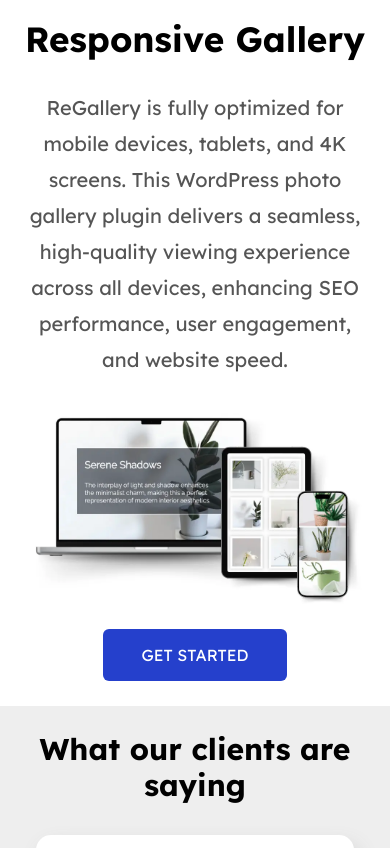
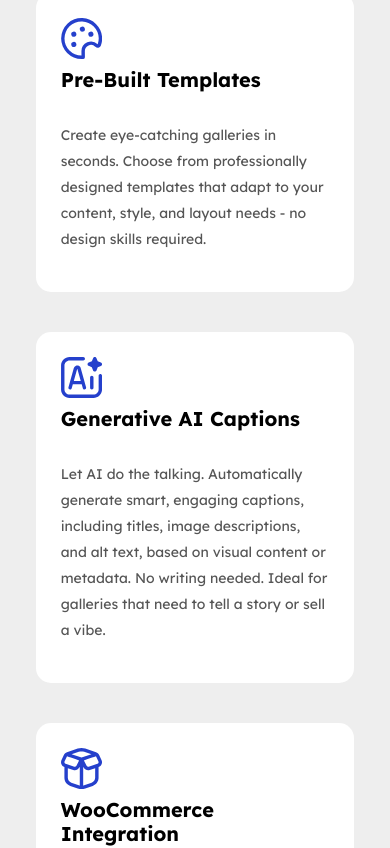
Before and after one commit to GrigorHarutyunian/regallery, a React (Vite) app: page / in a window 390 px wide. Shown: the part 4440-5288 px from the top of the page. Built offline with nearby package versions, Linux system fonts and the light colour scheme.

Commit message:
Added new cards to Features section

```diff
--- a/src/common-components/common-grid/CommonGrid.css
+++ b/src/common-components/common-grid/CommonGrid.css
@@ -33,7 +33,7 @@
   max-width: 339px;
   text-align: start;
 }
-.grid__6:not(._features) .section-text__desc {
+.grid__9:not(._features) .section-text__desc {
   min-height: 160px;
 }
 .feature-box {
@@ -44,10 +44,10 @@
   transition: all 0.5s ease;
   position: relative;
 }
-.grid__6 {
+.grid__9 {
   display: grid;
   grid-template-columns: repeat(3, 1fr);
-  grid-template-rows: repeat(2, auto);
+  grid-template-rows: repeat(3, auto);
   justify-content: space-between;
   gap: 35px;
   justify-items: center;
@@ -77,7 +77,7 @@
   overflow: hidden;
 }
 
-.grid__6._features .feature-box:hover {
+.grid__9._features .feature-box:hover {
   box-shadow: 0 10px 30px #858585;
   transform: translateY(-5px);
 }
@@ -112,7 +112,7 @@ div#none {
   opacity: 0;
 }
 
-.grid__6 .feature-box:hover .absolute_btn span {
+.grid__9 .feature-box:hover .absolute_btn span {
   transform: translate(-9px);
   color: #fff;
   opacity: 1;
@@ -124,7 +124,7 @@ div#none {
 .absolute_btn svg {
   margin-right: -12px;
 }
-.grid__6 .feature-box:hover .absolute_btn {
+.grid__9 .feature-box:hover .absolute_btn {
   width: 70px;
   padding: 10px 20px;
   background-color: #0e4a70;
@@ -157,7 +157,7 @@ path.two {
 }
 
 @media screen and (max-width: 860px) {
-  .grid__6 {
+  .grid__9 {
     grid-template-columns: 1fr 1fr;
     grid-template-rows: 1fr 1fr 1fr;
   }
@@ -173,26 +173,26 @@ path.two {
   ._features > .col-50 > .section-text__title-small {
     margin-bottom: 10px;
   }
-  .grid__6 {
+  .grid__9 {
     gap: 25px;
   }
 }
 
 @media screen and (max-width: 640px) {
-  .grid__6 {
+  .grid__9 {
     grid-template-columns: 1fr;
     grid-template-rows: 1fr 1fr 1fr;
   }
   .col-50 {
     max-width: 318px;
   }
-  .grid__6:not(._features) .section-text__desc {
+  .grid__9:not(._features) .section-text__desc {
     min-height: 0px;
   }
 }
 
 @media screen and (max-width: 450px) {
-  .grid__6 {
+  .grid__9 {
     grid-template-columns: 1fr;
     justify-items: center;
   }
--- a/src/components/features/Features.tsx
+++ b/src/components/features/Features.tsx
@@ -7,7 +7,7 @@ const Features: React.FC = () => {
       sectionId="features"
       title="Features"
       data={featuresData}
-      gridClassname="grid__6  _features"
+      gridClassname="grid__9  _features"
     />
   );
 };
--- a/src/components/features/features-data.tsx
+++ b/src/components/features/features-data.tsx
@@ -78,4 +78,60 @@ export const featuresData = [
       />
     ),
   },
+  {
+    id: 7,
+    title: "Pre-Built Templates",
+    description:
+      "Create eye-catching galleries in seconds. Choose from professionally designed templates that adapt to your content, style, and layout needs - no design skills required.",
+    path: (
+      <>
+        <path
+          fill={"#2540CC"}
+          d="M17.115,8.05A1.5,1.5,0,1,0,18.95,9.115,1.5,1.5,0,0,0,17.115,8.05Z"
+        />
+        <path
+          fill={"#2540CC"}
+          d="M12.115,5.05A1.5,1.5,0,1,0,13.95,6.115,1.5,1.5,0,0,0,12.115,5.05Z"
+        />
+        <path
+          fill={"#2540CC"}
+          d="M7.115,8.05A1.5,1.5,0,1,0,8.95,9.115,1.5,1.5,0,0,0,7.115,8.05Z"
+        />
+        <path
+          fill={"#2540CC"}
+          d="M7.115,14.05A1.5,1.5,0,1,0,8.95,15.115,1.5,1.5,0,0,0,7.115,14.05Z"
+        />
+        <path
+          fill={"#2540CC"}
+          d="M12.5.007A12,12,0,0,0,.083,12a12.014,12.014,0,0,0,12,12c.338,0,.67-.022,1-.05a1,1,0,0,0,.916-1l-.032-3.588A3.567,3.567,0,0,1,20.057,16.8l.1.1a1.912,1.912,0,0,0,1.769.521,1.888,1.888,0,0,0,1.377-1.177A11.924,11.924,0,0,0,24.08,11.7,12.155,12.155,0,0,0,12.5.007Zm8.982,15.4-.014-.014a5.567,5.567,0,0,0-9.5,3.985L11.992,22a10,10,0,0,1,.09-20c.117,0,.235,0,.353.006a10.127,10.127,0,0,1,9.645,9.743A9.892,9.892,0,0,1,21.485,15.4Z"
+        />
+      </>
+    ),
+  },
+  {
+    id: 8,
+    title: "Generative AI Captions",
+    description:
+      "Let AI do the talking. Automatically generate smart, engaging captions, including titles, image descriptions, and alt text, based on visual content or metadata. No writing needed. Ideal for galleries that need to tell a story or sell a vibe.",
+    path: (
+      <path
+        fill={"#2540CC"}
+        xmlns="http://www.w3.org/2000/svg"
+        d="m19.026,12v6c0,.552-.448,1-1,1s-1-.448-1-1v-6c0-.552.448-1,1-1s1,.448,1,1Zm-7.42-5.283l3.071,11.029c.175.63-.298,1.254-.953,1.254-.443,0-.831-.294-.952-.72l-.643-2.28h-5.206l-.643,2.28c-.12.426-.509.72-.952.72h0c-.654,0-1.128-.624-.953-1.254l3.091-11.108c.141-.608.541-1.12,1.098-1.405.568-.292,1.22-.31,1.839-.05.587.246,1.037.817,1.204,1.535Zm-.041,7.283l-1.929-6.835c-.029-.114-.191-.114-.219,0l-1.929,6.835h4.077Zm11.462-4c-.552,0-1,.448-1,1v8c0,1.654-1.346,3-3,3H5.026c-1.654,0-3-1.346-3-3V5c0-1.654,1.346-3,3-3h8c.552,0,1-.448,1-1S13.578,0,13.026,0H5.026C2.269,0,.026,2.243.026,5v14c0,2.757,2.243,5,5,5h14c2.757,0,5-2.243,5-5v-8c0-.552-.448-1-1-1Zm-6.85-4.82l1.868.787.745,1.865c.161.404.552.668.987.668s.825-.265.987-.668l.741-1.854,1.854-.741c.404-.161.668-.552.668-.987s-.265-.825-.668-.987l-1.854-.741-.741-1.854C20.601.265,20.21,0,19.776,0s-.825.265-.987.668l-.737,1.843-1.84.697c-.406.154-.678.54-.686.974-.008.435.25.83.65.999Z"
+      />
+    ),
+  },
+  {
+    id: 9,
+    title: "WooCommerce Integration",
+    description:
+      "Effortlessly turn your WooCommerce products into beautiful galleries. Re Gallery automatically pulls product images, titles, and prices, no manual input required. Perfect for shop owners who want to boost sales with visual appeal.",
+    path: (
+      <path
+        fill={"#2540CC"}
+        xmlns="http://www.w3.org/2000/svg"
+        d="M23.621,6.836l-1.352-2.826c-.349-.73-.99-1.296-1.758-1.552L14.214,.359c-1.428-.476-3-.476-4.428,0L3.49,2.458c-.769,.256-1.41,.823-1.759,1.554L.445,6.719c-.477,.792-.567,1.742-.247,2.609,.309,.84,.964,1.49,1.802,1.796l-.005,6.314c-.002,2.158,1.372,4.066,3.418,4.748l4.365,1.455c.714,.238,1.464,.357,2.214,.357s1.5-.119,2.214-.357l4.369-1.457c2.043-.681,3.417-2.585,3.419-4.739l.005-6.32c.846-.297,1.508-.946,1.819-1.79,.317-.858,.228-1.799-.198-2.499ZM10.419,2.257c1.02-.34,2.143-.34,3.162,0l4.248,1.416-5.822,1.95-5.834-1.95,4.246-1.415ZM2.204,7.666l1.327-2.782c.048,.025,7.057,2.373,7.057,2.373l-1.621,3.258c-.239,.398-.735,.582-1.173,.434l-5.081-1.693c-.297-.099-.53-.325-.639-.619-.109-.294-.078-.616,.129-.97Zm3.841,12.623c-1.228-.409-2.052-1.554-2.051-2.848l.005-5.648,3.162,1.054c1.344,.448,2.792-.087,3.559-1.371l.278-.557-.005,10.981c-.197-.04-.391-.091-.581-.155l-4.366-1.455Zm11.897-.001l-4.37,1.457c-.19,.063-.384,.115-.581,.155l.005-10.995,.319,.64c.556,.928,1.532,1.459,2.561,1.459,.319,0,.643-.051,.96-.157l3.161-1.053-.005,5.651c0,1.292-.826,2.435-2.052,2.844Zm4-11.644c-.105,.285-.331,.504-.619,.6l-5.118,1.706c-.438,.147-.934-.035-1.136-.365l-1.655-3.323s7.006-2.351,7.054-2.377l1.393,2.901c.157,.261,.186,.574,.081,.859Z"
+      />
+    ),
+  },
 ];
```
